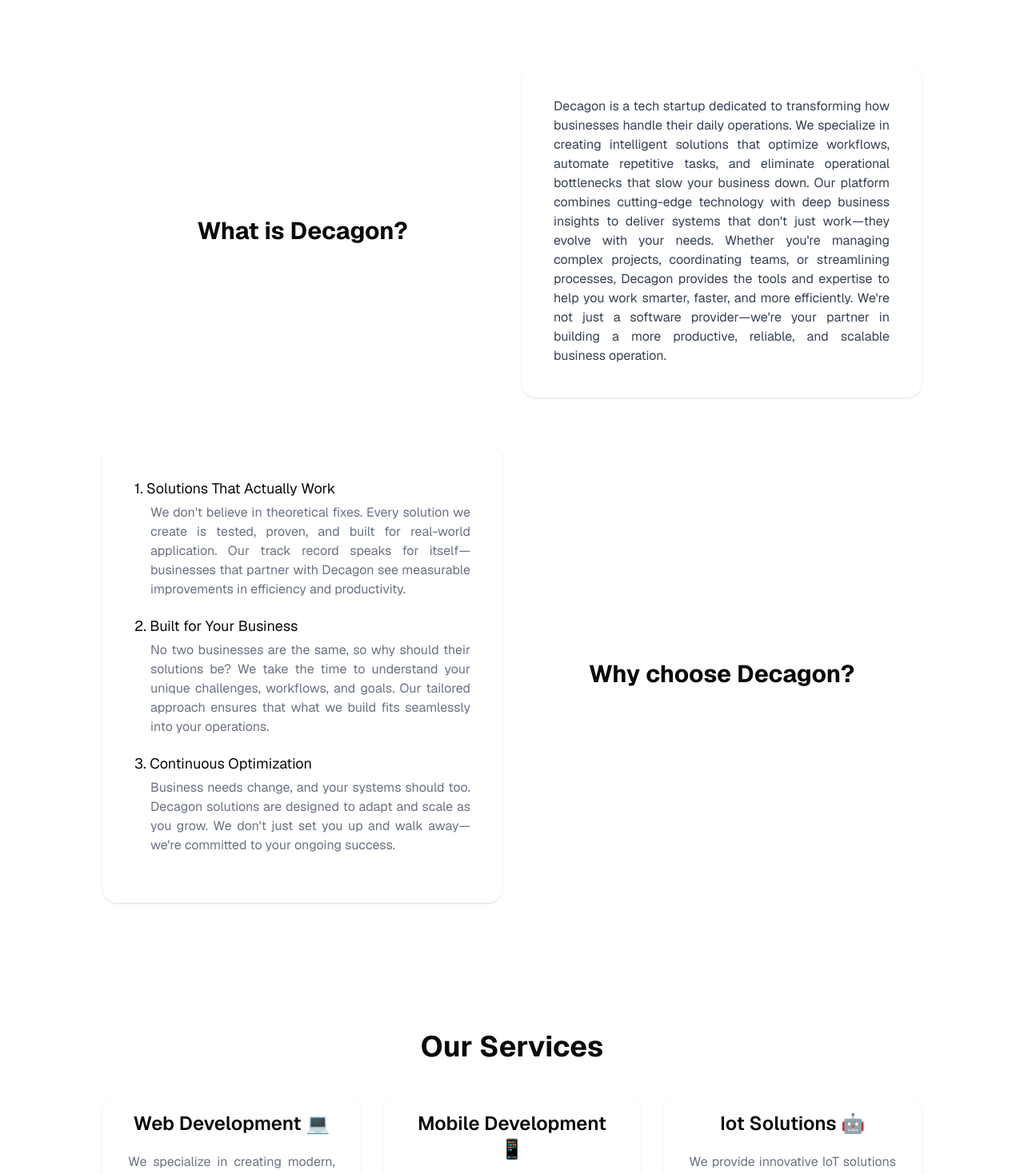
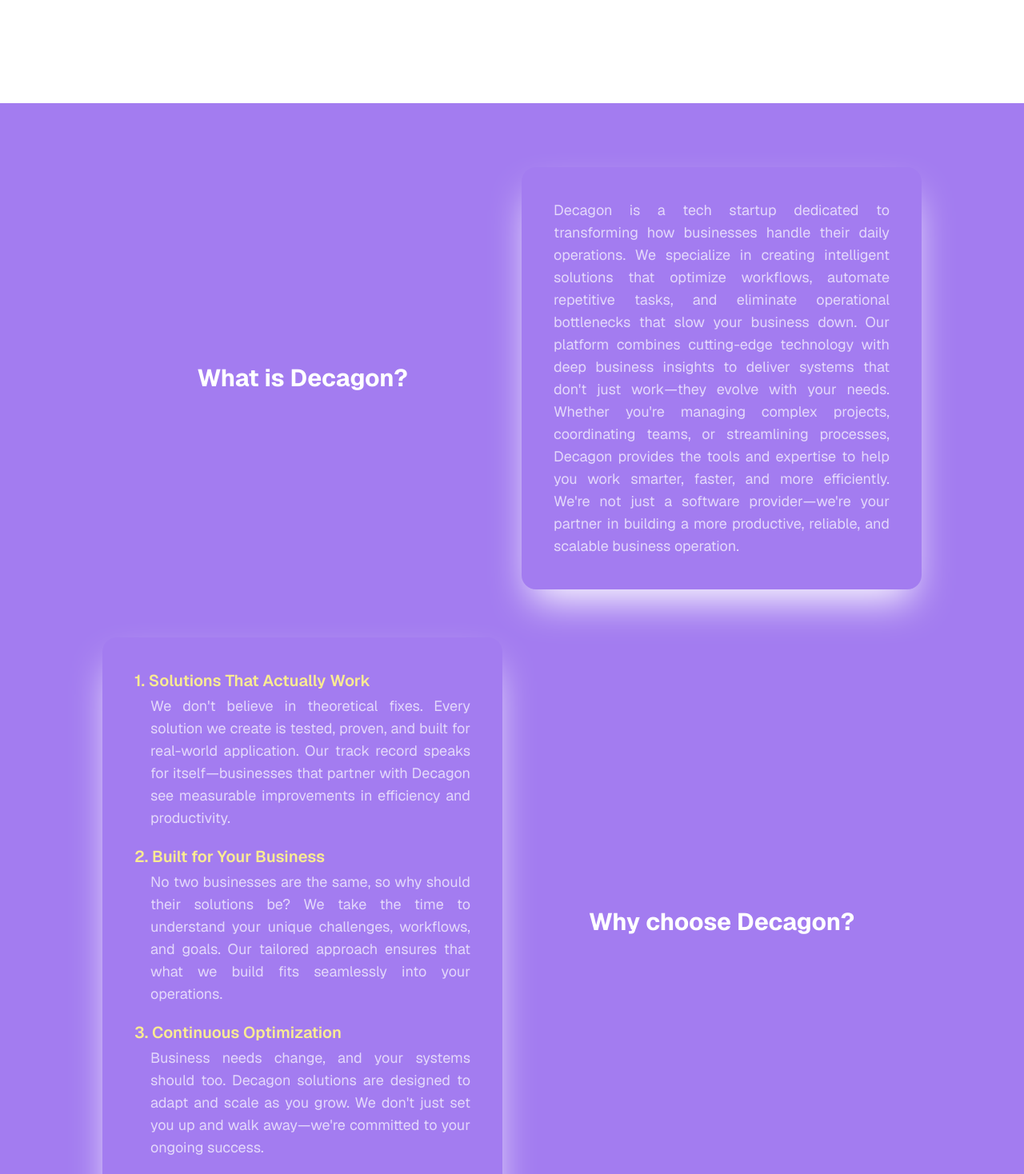
Before and after one commit to meliodaff/the-decagon, a Next.js app: page / in a window 1280 px wide. Shown: the part 600-2068 px from the top of the page at 80% size. Built offline with nearby package versions, Linux system fonts and the light colour scheme.

Commit message:
refine fonts, add bg color to sections

```diff
--- a/app/page.tsx
+++ b/app/page.tsx
@@ -127,8 +127,8 @@
   return (
     <div>
       <Header />
-      <main className="w-[80%] min-w-[320px] max-w-[1200px] mx-auto font-sans">
-        <section className="p-4 md:p-12 text-center mb-20 md:mb-60 my-60 mb-100 md:mb-50 md:mt-40">
+      <main className=" mx-auto font-sans">
+        <section className="w-[80%] min-w-[320px] max-w-[1200px] mx-auto p-4 md:p-12 text-center mb-20 md:mb-60 my-60 mb-100 md:mb-72    md:mt-40">
           <h1 className="text-4xl md:text-6xl font-black bg-linear-to-r from-cyan-500 to-fuchsia-500 text-transparent bg-clip-text mb-4">
             Ten Minds, One Mission
           </h1>
@@ -138,33 +138,34 @@
         </section>
 
         {/*  */}
-        <section className="mb-20 md:mb-40">
+        <div className="bg-[#a37cf0] text-white pt-20 ">
+          <section className="mb-20 md:mb-20 bg w-[80%] min-w-[320px] max-w-[1200px] mx-auto pb-20">
             <div className="grid grid-cols-1 md:grid-cols-2 gap-6 mb-10 md:mb-15">
               <h2 className="text-2xl md:text-3xl font-bold text-center md:text-left my-auto mx-auto">
                 What is Decagon?
               </h2>
-            <p className="text-gray-700 text-justify shadow-sm hover:shadow-lg duration-200 rounded-2xl p-6 md:p-10">
-              Decagon is a tech startup dedicated to transforming how businesses
-              handle their daily operations. We specialize in creating
-              intelligent solutions that optimize workflows, automate repetitive
-              tasks, and eliminate operational bottlenecks that slow your
-              business down. Our platform combines cutting-edge technology with
-              deep business insights to deliver systems that don't just
-              work—they evolve with your needs. Whether you're managing complex
-              projects, coordinating teams, or streamlining processes, Decagon
-              provides the tools and expertise to help you work smarter, faster,
-              and more efficiently. We're not just a software provider—we're
-              your partner in building a more productive, reliable, and scalable
-              business operation.
+              <p className="text-lg text-white/70 text-justify shadow-2xl shadow-white  rounded-2xl p-6 md:p-10">
+                Decagon is a tech startup dedicated to transforming how
+                businesses handle their daily operations. We specialize in
+                creating intelligent solutions that optimize workflows, automate
+                repetitive tasks, and eliminate operational bottlenecks that
+                slow your business down. Our platform combines cutting-edge
+                technology with deep business insights to deliver systems that
+                don't just work—they evolve with your needs. Whether you're
+                managing complex projects, coordinating teams, or streamlining
+                processes, Decagon provides the tools and expertise to help you
+                work smarter, faster, and more efficiently. We're not just a
+                software provider—we're your partner in building a more
+                productive, reliable, and scalable business operation.
               </p>
             </div>
             <div className="grid grid-cols-1 md:grid-cols-2 gap-6 text-justify">
-            <ul className="shadow-sm hover:shadow-lg duration-200 rounded-2xl p-6 md:p-10 order-2 md:order-1">
+              <ul className="rounded-2xl p-6 md:p-10 order-2 md:order-1 shadow-2xl shadow-white ">
                 <li className="mb-5">
-                <h3 className="text-lg mb-1">
+                  <h3 className="text-xl mb-1 text-[#FAEB92] font-semibold ">
                     1. Solutions That Actually Work
                   </h3>
-                <p className="pl-5 text-gray-500 text-sm md:text-base">
+                  <p className="text-lg pl-5 text-white/70">
                     We don't believe in theoretical fixes. Every solution we
                     create is tested, proven, and built for real-world
                     application. Our track record speaks for itself—businesses
@@ -173,17 +174,22 @@
                   </p>
                 </li>
                 <li className="mb-5">
-                <h3 className="text-lg mb-1">2. Built for Your Business</h3>
-                <p className="pl-5 text-gray-500 text-sm md:text-base">
-                  No two businesses are the same, so why should their solutions
-                  be? We take the time to understand your unique challenges,
-                  workflows, and goals. Our tailored approach ensures that what
-                  we build fits seamlessly into your operations.
+                  <h3 className="text-xl mb-1 font-semibold text-[#FAEB92]">
+                    2. Built for Your Business
+                  </h3>
+                  <p className="text-lg pl-5 text-white/70">
+                    No two businesses are the same, so why should their
+                    solutions be? We take the time to understand your unique
+                    challenges, workflows, and goals. Our tailored approach
+                    ensures that what we build fits seamlessly into your
+                    operations.
                   </p>
                 </li>
                 <li className="mb-5">
-                <h3 className="text-lg mb-1">3. Continuous Optimization</h3>
-                <p className="pl-5 text-gray-500 text-sm md:text-base">
+                  <h3 className="text-xl mb-1 font-semibold text-[#FAEB92]">
+                    3. Continuous Optimization
+                  </h3>
+                  <p className="text-lg pl-5 text-white/70">
                     Business needs change, and your systems should too. Decagon
                     solutions are designed to adapt and scale as you grow. We
                     don't just set you up and walk away—we're committed to your
@@ -196,35 +202,44 @@
               </h2>
             </div>
           </section>
+        </div>
 
         {/*  */}
         <Services />
-        <section className="pt-10 mb-20 md:mb-40" id="about">
+
+        <div className="bg-[#a37cf0] text-white py-20 mb-20">
+          <section className="w-[80%] min-w-[320px] max-w-[1200px] mx-auto">
             <h2 className="text-center text-3xl md:text-4xl font-bold">
               About Us!
             </h2>
-          <div className="grid grid-cols-1 md:grid-cols-2 gap-6 text-center py-10 mb-20">
-            <div className="shadow-sm p-6 md:p-10 rounded-4xl hover:shadow-2xl duration-200">
+            <div className="grid grid-cols-1 md:grid-cols-2 gap-6 text-center pt-10">
+              <div className=" p-6 md:p-10 rounded-4xl shadow-2xl shadow-white ">
                 <h3 className="text-2xl md:text-3xl font-semibold mb-5">
                   Mission
                 </h3>
-              <p className="text-justify text-gray-500 text-sm md:text-base">
+                <p className="text-justify text-white/70  text-sm md:text-base">
                   To empower businesses by providing innovative, reliable, and
-                efficient tech solutions that streamline operations and enhance
-                productivity
+                  efficient tech solutions that streamline operations and
+                  enhance productivity
                 </p>
               </div>
-            <div className="shadow-sm p-6 md:p-10 rounded-4xl hover:shadow-2xl duration-200">
+              <div className="p-6 md:p-10 rounded-4xl shadow-2xl shadow-white">
                 <h3 className="text-2xl md:text-3xl font-semibold mb-5">
                   Vision
                 </h3>
-              <p className="text-justify text-gray-500 text-sm md:text-base">
+                <p className="text-justify text-white/70  text-sm md:text-base">
                   To be a global leader in providing innovative tech solutions
                   that empower businesses to achieve operational excellence and
                   sustainable growth
                 </p>
               </div>
             </div>
+          </section>
+        </div>
+        <section
+          className="pt-10 mb-20 md:mb-40 w-[80%] min-w-[320px] max-w-[1200px] mx-auto"
+          id="about"
+        >
           <div className="">
             <h2 className="text-center text-3xl md:text-3xl font-bold mb-10">
               Meet the Team!
--- a/components/Services.tsx
+++ b/components/Services.tsx
@@ -45,7 +45,10 @@
   ];
 
   return (
-    <section className="mb-20" id="services">
+    <section
+      className="mb-20 w-[80%] min-w-[320px] max-w-[1200px] mx-auto"
+      id="services"
+    >
       <div className="core-services mb-20">
         <h2 className="text-center text-3xl md:text-4xl font-bold mb-10">
           Our Services
```
Lines whose indentation alone changed are shown as unchanged.
